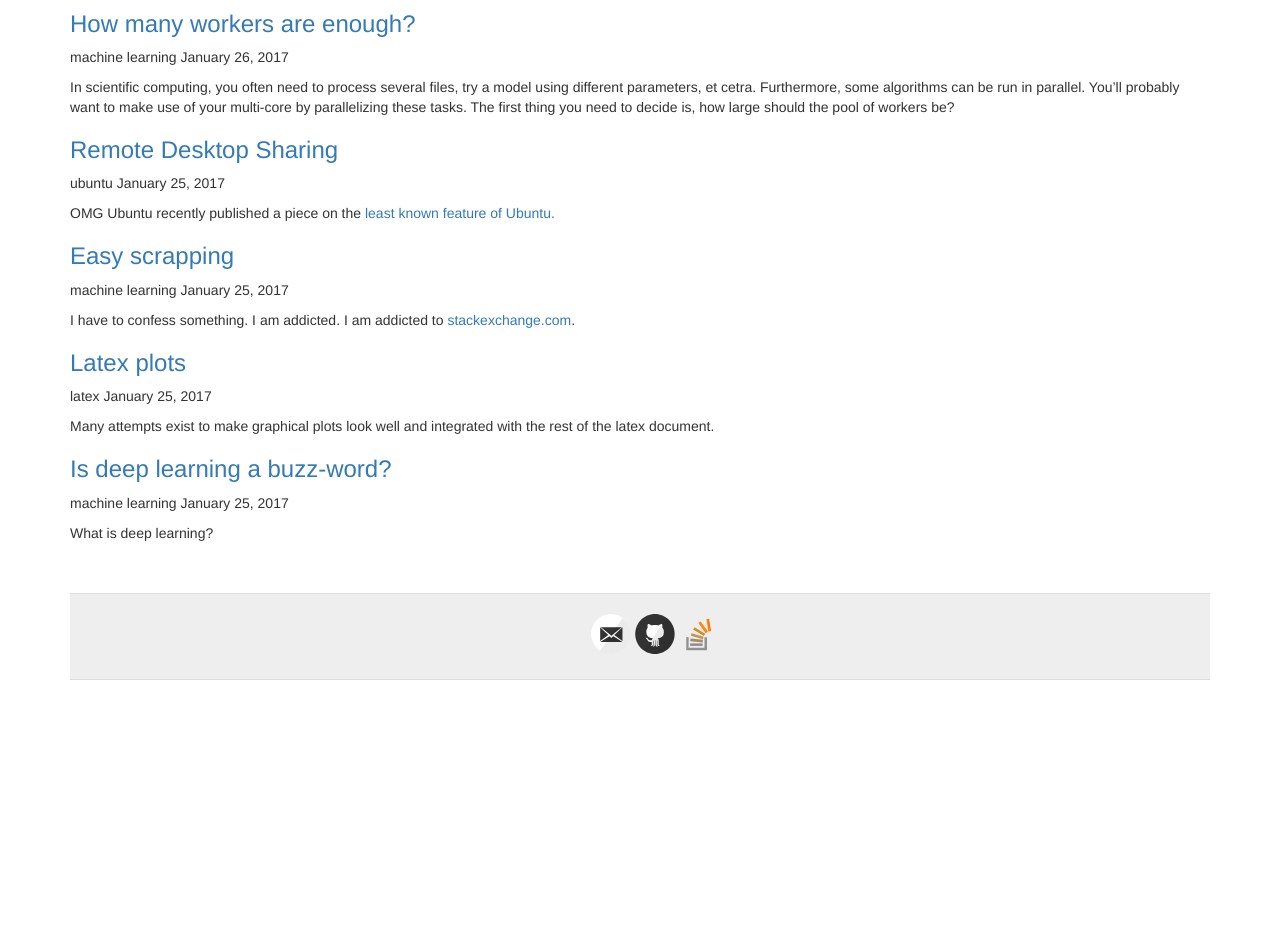
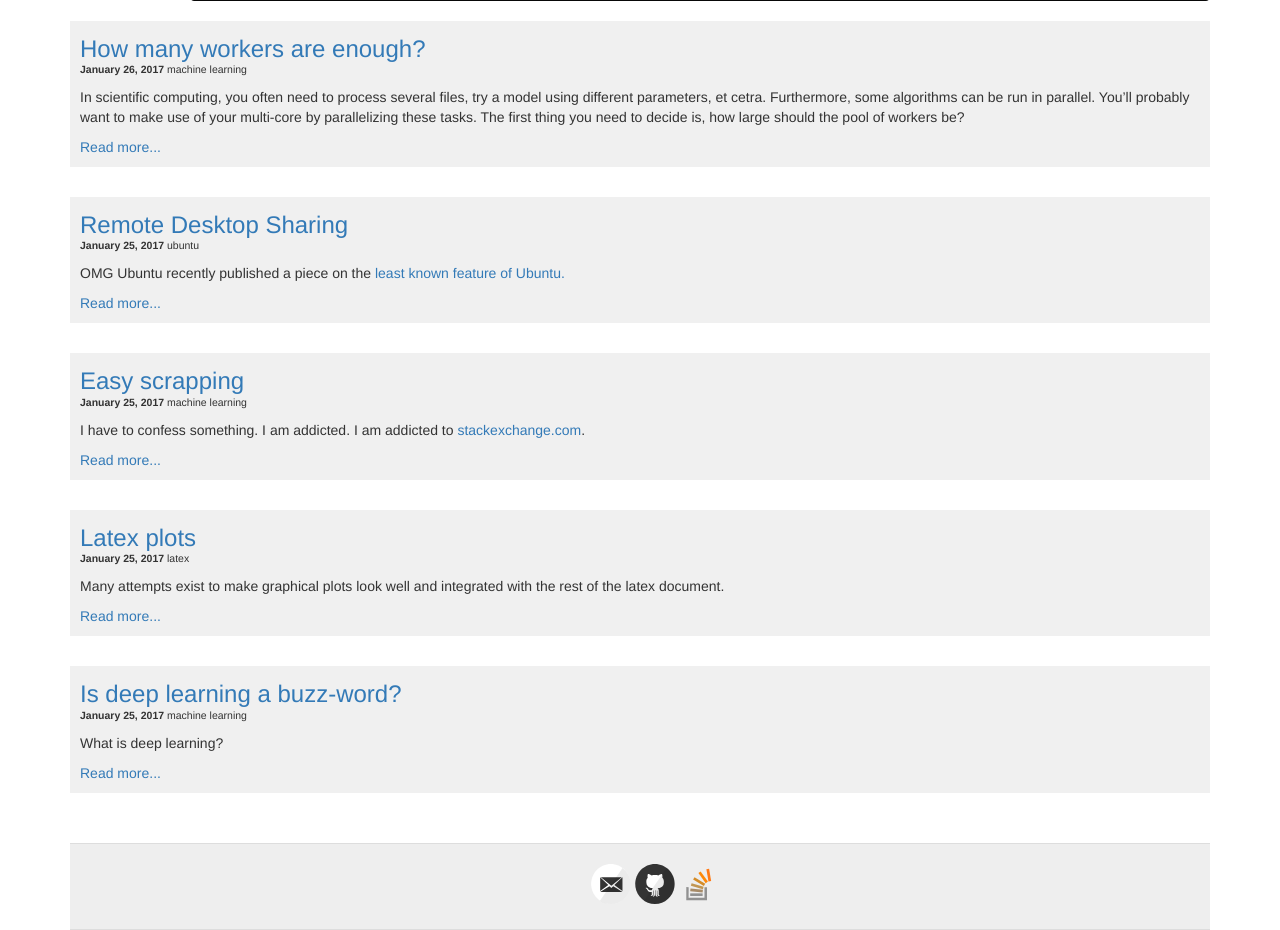
Before and after one commit to rpmcruz/rpmcruz.github.io, a Jekyll site: the page built from blog.html, in a window 1280 px wide, cut to the strip 129-1059 px from the top of the page. Built offline with Jekyll 4.4.1, drawn with Linux system fonts in a browser that asks for light colours; before the commit the page ends 900 px from its top, so only the background shows below that.

Commit message:
Improved styles of header and blog posts.

```diff
--- a/_layouts/default.html
+++ b/_layouts/default.html
@@ -13,14 +13,14 @@
 
 <body class="container">
 {% comment %} header {% endcomment %}
+<img class="header" src="{{ site.avatar }}" />
 <header>
-<img class="site-avatar" src="{{ site.avatar }}" />
-<h1 class="site-name">{{ site.name }}</h1>
-<p class="site-description">{{ site.description }}</p>
+<h1 class="header">{{ site.name }}</h1>
+<p class="header">{{ site.description }}</p>
 
 {% comment %} navigation bar {% endcomment %}
 {% assign current = page.url | downcase | split: '/' %}
-<nav class="navbar navbar-default">
+<nav class="navbar navbar-inverse">
 <ul class="nav navbar-nav">
 <li {% if page.active == "about" %}class="active"{% endif %}><a href="{{ site.baseurl }}/">About me</a></li>
 <li {% if page.active == "blog" %}class="active"{% endif %}><a href="{{ site.baseurl }}/blog.html">Blog</a></li>
--- a/_layouts/post.html
+++ b/_layouts/post.html
@@ -5,11 +5,9 @@
 <div class="container">
 <h1>{{ page.title }}</h1>
 
-<div class="entrue">
-<p class="summary">{{ page.category }}<span class="date">{{ page.date | date: '%B %d, %Y' }}</span></p>
+<p class="summary"><span class="date">{{ page.date | date: '%B %d, %Y' }}</span> <span class="category">{{ page.category }}</span></p>
 
 {{ content }}
-</div>
 
 {% include disqus.html %}
 </div>
--- a/blog.html
+++ b/blog.html
@@ -3,17 +3,13 @@
 title: Blog
 active: blog
 ---
-<div class="blog-posts">
+<div class="posts">
 {% for post in site.posts %}
-<div class="blog-post spacing">
-<h3><a href="{{ post.url }}">{{ post.title }}</a></h3>
-<p class="summary">
-{{ post.category }}
-<span class="date">
-{{ post.date | date: '%B %d, %Y' }}
-</span>
-</p>
+<div class="post">
+<h3 class="post"><a href="{{ post.url }}">{{ post.title }}</a></h3>
+<p class="summary"><span class="date">{{ post.date | date: '%B %d, %Y' }}</span> <span class="category">{{ post.category }}</span></p>
 {{ post.excerpt }}
+<p class="readmore"><a href="{{ post.url }}">Read more...</a>
 </div>
 {% endfor %}
 </div>
--- a/style.scss
+++ b/style.scss
@@ -1,10 +1,31 @@
 ---
 ---
 
+/* HEADER AND FOOTER */
 
+img.header {
+    float: left;
+    width: 110px;
+    height: 110px;
+    margin-top: 15px;
+}
 
 header {
     cursor: default;
+    margin-top: 10px;
+    margin-left: 120px;
+}
+
+h1.header {
+    margin: 0;
+    color: black;
+    font-size: 40px;
+}
+
+p.header {
+    margin: -5px 0 0 0;
+    color: gray;
+    font-size: 20px;
 }
 
 .wrapper-footer {
@@ -19,23 +40,30 @@
   text-align: center;
 }
 
-.site-avatar {
-  float: left;
-  width: 80px;
-  height: 80px;
-  margin-right: 15px;
+/* BLOG */
+
+div.post {
+    padding: 10px;
+    margin-bottom: 30px;
+    background-color: rgb(240, 240, 240);
 }
 
-.site-name {
-  margin: 0;
-  color: black;
-  font-size: 40px;
+h3.post {
+    margin-top: 5px;
+    margin-bottom: 0px;
 }
 
-.site-description {
-  margin: -5px 0 0 0;
-  color: gray;
-  font-size: 20px;
+p.summary {
+    font-size: 75%;
+    margin-top: 0px;
+}
+
+.date {
+    font-weight: bold;
+}
+
+p.readmore {
+    margin-bottom: 0px;
 }
 
 
```
